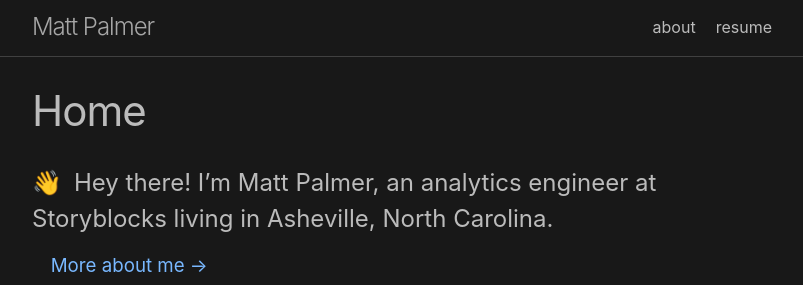
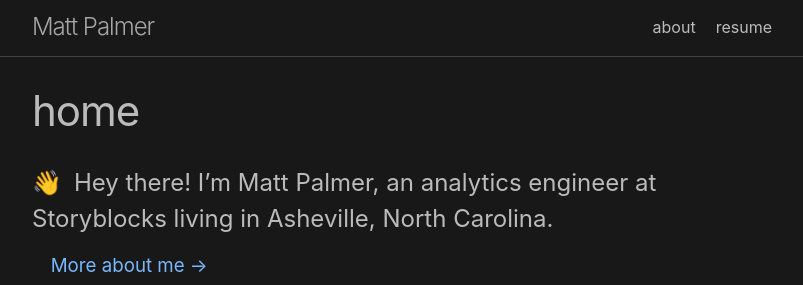
Before and after one commit to mattppal/mattppal.github.io, a Jekyll site: the page built from index.md, in a window 1280 px wide. Shown: the top 285 px of the page, without its empty margins (238-1041 px from the left). Built offline with Jekyll 4.4.1, drawn with Linux system fonts in a browser that asks for light colours.

```diff
--- a/index.md
+++ b/index.md
@@ -7,7 +7,7 @@
 #
 layout: home
 navigation_weight: 1
-title: Home
+title: home
 ---
 
 ## 👋&ensp;Hey there! I’m Matt Palmer, an {{site.author.job}} at {{site.author.company}} living in {{ site.author.location }}.
```
